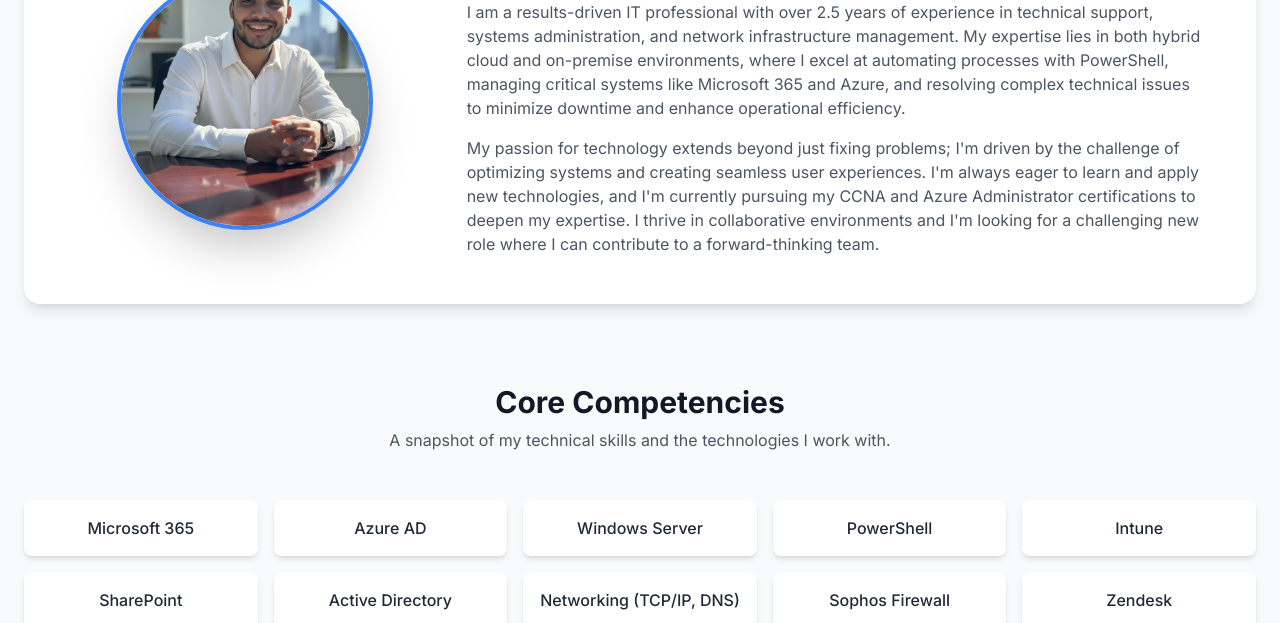
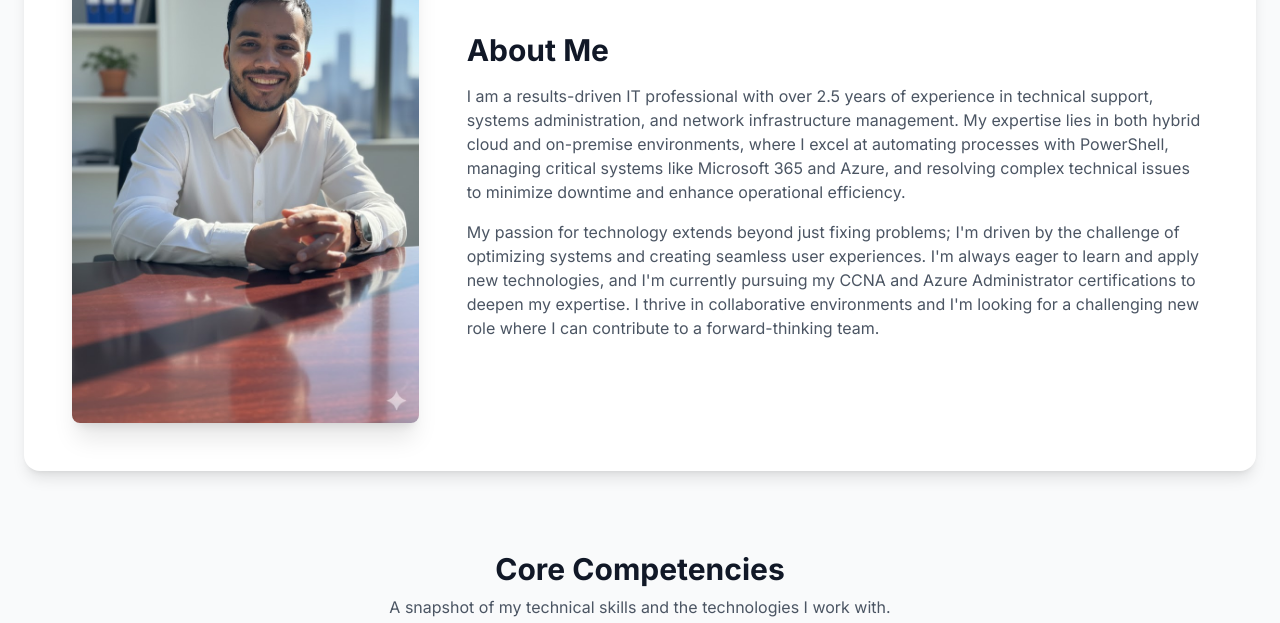
Before and after one commit to omprakashacharya/OmAcharya.github.io, a plain HTML site: page index.html in a window 1280 px wide. Shown: the part 700-1323 px from the top of the page. Drawn offline with nearby package versions, Linux system fonts and the light colour scheme.

Commit message:
Update index.html

```diff
--- a/index.html
+++ b/index.html
@@ -90,7 +90,7 @@
         <!-- About Me Section --><section id="about" class="py-20 bg-white rounded-2xl shadow-lg p-8 md:p-12">
             <div class="grid md:grid-cols-3 gap-12 items-center">
                 <div class="md:col-span-1 flex justify-center">
-                    <img src="Profile.jpg" alt="Om Acharya" class="w-48 h-48 md:w-64 md:h-64 object-cover rounded-full shadow-2xl border-4 border-blue-500">
+                    <!-- Updated image styling --><img src="Profile.jpg" alt="Om Acharya" class="max-w-xs md:max-w-full h-auto shadow-xl rounded-lg">
                 </div>
                 <div class="md:col-span-2">
                     <h2 class="text-3xl font-bold text-gray-900 mb-4">About Me</h2>
```
